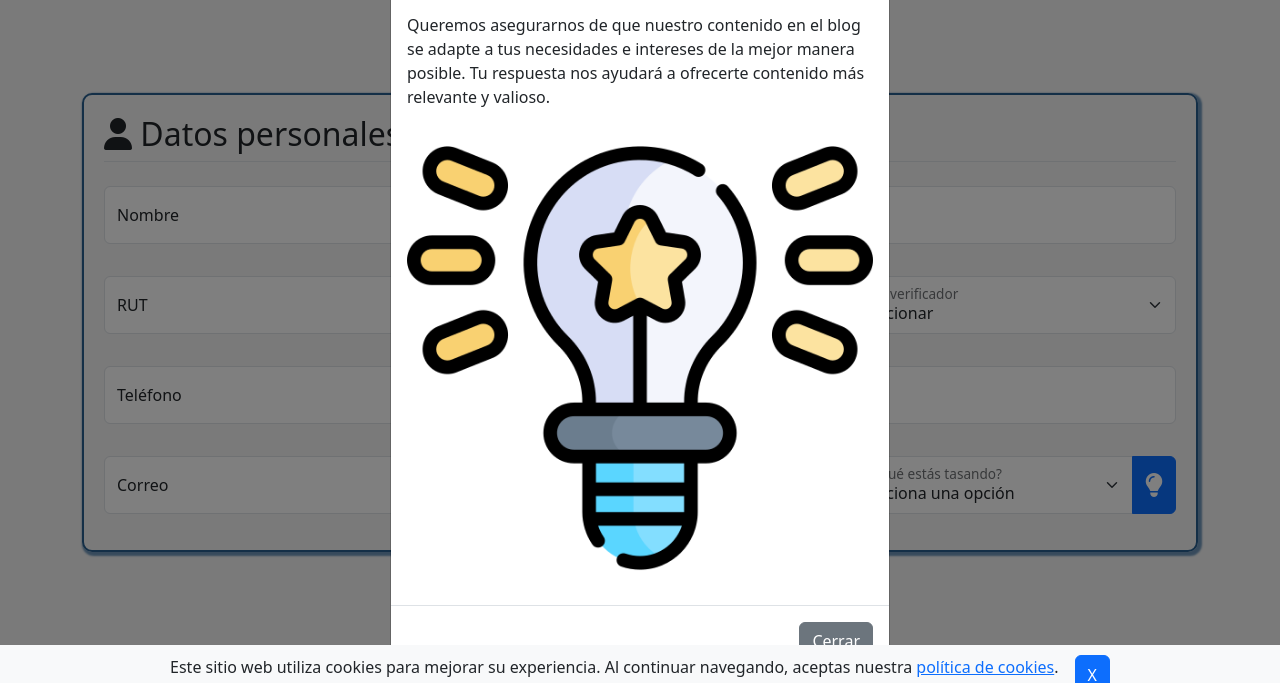
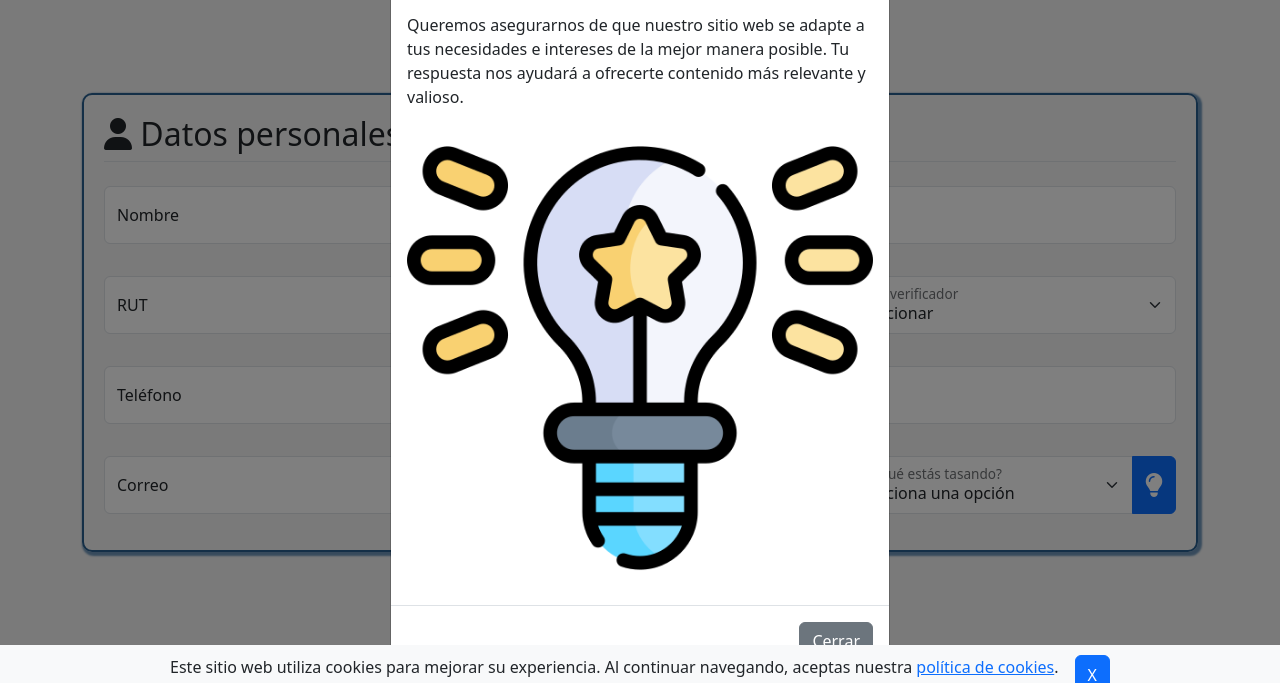
Before and after one commit to josedev-front/FormularioParcela, a website: page public/index.html in a window 1280 px wide. Both pictures are taken after a click on the button 1153 px from the left and 579 px from the top of the page. Shown: the part 95-778 px from the top of the page. Drawn offline with nearby package versions, Linux system fonts and the light colour scheme.

Commit message:
Se cambió blog por sitio web

```diff
--- a/public/index.html
+++ b/public/index.html
@@ -129,7 +129,7 @@
         <button type="button" class="btn-close" data-bs-dismiss="modal" aria-label="Close"></button>
       </div>
       <div class="modal-body">
-        <p>Queremos asegurarnos de que nuestro contenido en el blog se adapte a tus necesidades e intereses de la mejor manera posible. Tu respuesta nos ayudará a ofrecerte contenido más relevante y valioso.</p>
+        <p>Queremos asegurarnos de que nuestro sitio web se adapte a tus necesidades e intereses de la mejor manera posible. Tu respuesta nos ayudará a ofrecerte contenido más relevante y valioso.</p>
         <img src="generacion-de-ideas.png" loading="lazy" alt="blog" class="img-fluid">
       </div>
       <div class="modal-footer">
```
